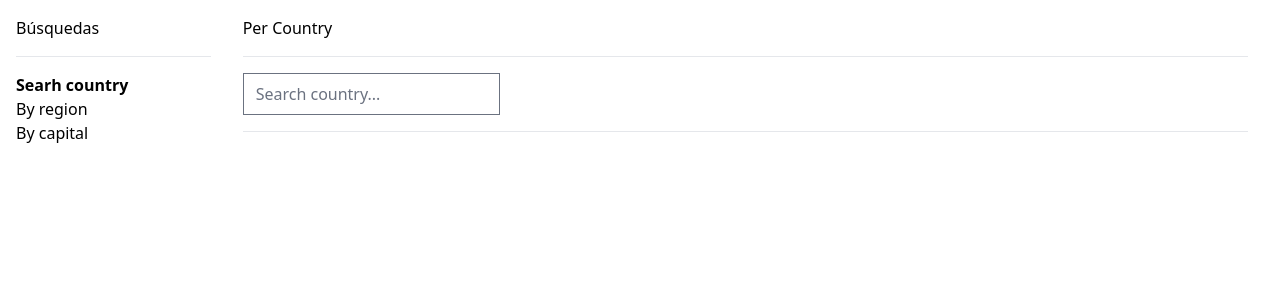
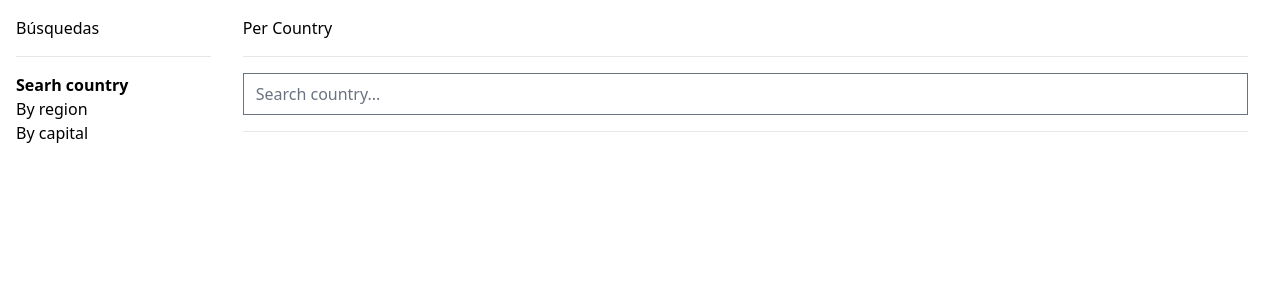
Before and after one commit to sifloz/search-countries-app, an Angular app: page / in a window 1280 px wide. Shown: the top 300 px of the page. Built offline with nearby package versions, Linux system fonts and the light colour scheme.

Commit message:
Added suggestions list and input style correction

```diff
--- a/src/app/country/components/country-input/country-input.component.html
+++ b/src/app/country/components/country-input/country-input.component.html
@@ -1,3 +1,3 @@
-<form (ngSubmit)="searchHandler()" autocomplete="off">
-    <input type="text" name="query" class="form-input" [placeholder]="placeholder" [(ngModel)]="query" (input)="pressedKeyHandler()">
+<form (ngSubmit)="searchHandler()" autocomplete="off" class="flex flex-row w-full">
+    <input type="text" name="query" class="form-input w-full" [placeholder]="placeholder" [(ngModel)]="query" (input)="pressedKeyHandler()">
 </form>
--- a/src/app/country/pages/per-country/per-country.component.html
+++ b/src/app/country/pages/per-country/per-country.component.html
@@ -5,7 +5,22 @@
         (onEnter)="searchHandler($event)"
         (onDebounce)="suggestionsHandler($event)"
         placeholder="Search country..."
+        class="w-full"
     ></app-country-input>
+</div>
+<div *ngIf="showSuggestions && query.length > 0" class="flex flex-row w-full">
+    <ul class="px-0 w-full">
+        <li *ngFor="let country of suggestedCountries" class="border list-none rounded-sm px-3 py-3 hover:bg-gray-100" style='border-bottom-width:0'>
+            <a class="block w-full" [routerLink]="['/country', country.alpha2Code]">
+                {{ country.name }}
+            </a>
+        </li>
+        <li (click)="searchSuggestedHandler()" class="border list-none rounded-sm px-3 py-3 hover:bg-gray-100" style='border-bottom-width:0'>
+            <a class="block w-full">
+                Search "{{ query }}"
+            </a>
+        </li>
+      </ul>
 </div>
 <hr class="my-4">
 <div *ngIf="hasError" class="bg-red-100 text-red-700 p-4">
```
